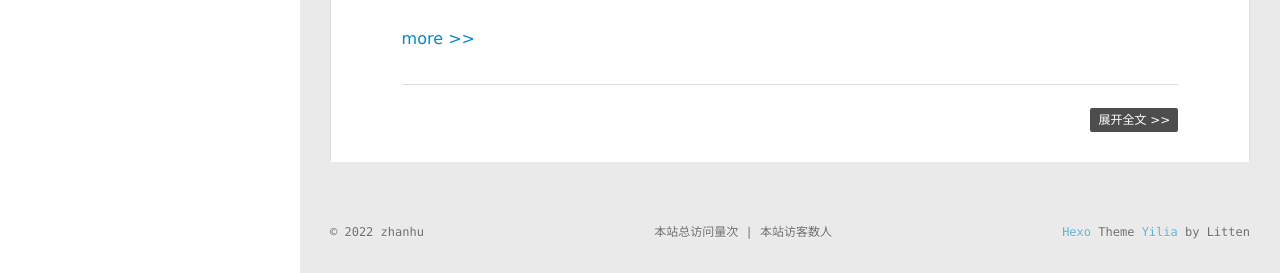
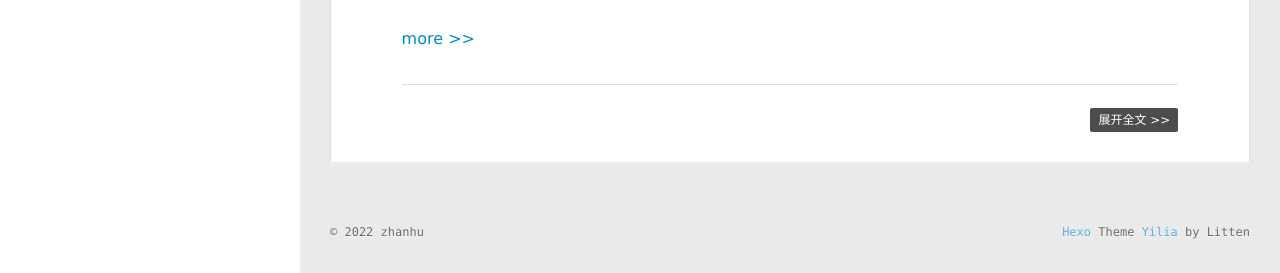
Before and after one commit to zhanhu666/zhanhu.github.io, a plain HTML site: page index.html in a window 1280 px wide. Shown: the part 527-800 px from the top of the page. Drawn offline with Linux system fonts and the light colour scheme; some packages are replaced by stand-ins of ours; a script that the page names is missing.

Commit message:
Site updated: 2022-11-12 00:31:25

```diff
--- a/index.html
+++ b/index.html
@@ -325,10 +325,7 @@
       	</div>
     </div>
   </div>
-  <script async src="//busuanzi.ibruce.info/busuanzi/2.3/busuanzi.pure.mini.js"></script>
-  <span id="busuanzi_container_site_pv">本站总访问量<span id="busuanzi_value_site_pv"></span>次</span>
-  <span class="post-meta-divider">|</span>
-  <span id="busuanzi_container_site_uv">本站访客数<span id="busuanzi_value_site_uv"></span>人</span>
+
 </footer>
 
     </div>
```
Also changed, not shown: 2022/11/11/hello-world/index.html (+1 -4 lines), 2022/11/11/利用hexo搭建博客踩过的坑/index.html (+1 -4 lines), archives/2022/11/index.html (+1 -4 lines), archives/2022/index.html (+1 -4 lines), archives/index.html (+1 -4 lines), tags/经验-博客搭建/index.html (+1 -4 lines).
